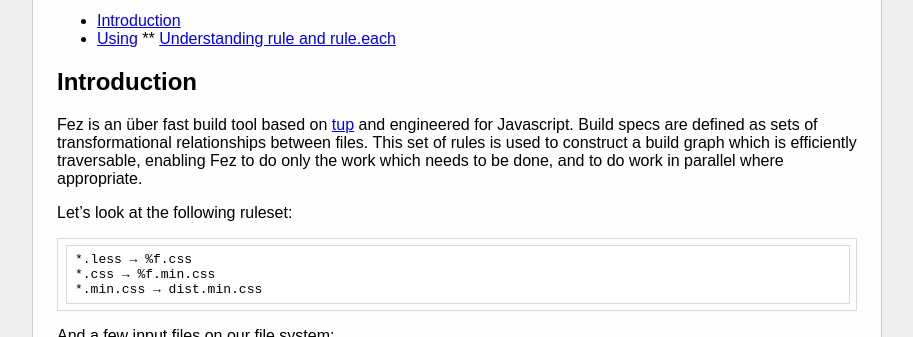
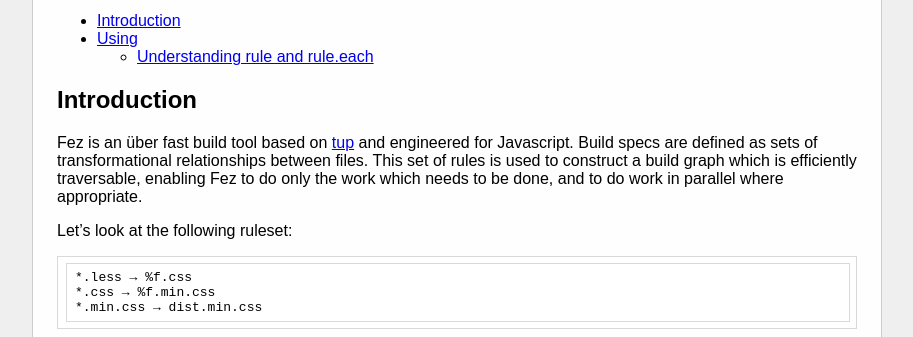
Before and after one commit to barretron/fez.github.io, a Jekyll site: the page built from docs.md, in a window 1280 px wide and 900 px high, cut to the strip 324-661 px from the top of the window. Shown: the whole strip, without its empty margins (183-1096 px from the left). Built offline with Jekyll 4.4.1, drawn with Linux system fonts in a browser that asks for light colours; some web fonts are replaced; Markdown is read by kramdown in place of the engine named in the settings.

Commit message:
Fixed TOC

```diff
--- a/docs.md
+++ b/docs.md
@@ -5,7 +5,7 @@ title: Fez - Documentation
 
 * <a href="#intro">Introduction</a>
 * <a href="#using">Using</a>
-** <a href="understanding">Understanding rule and rule.each</a>
+  * <a href="understanding">Understanding rule and rule.each</a>
 
 Introduction <a name="intro"></a>
 ------------
```
